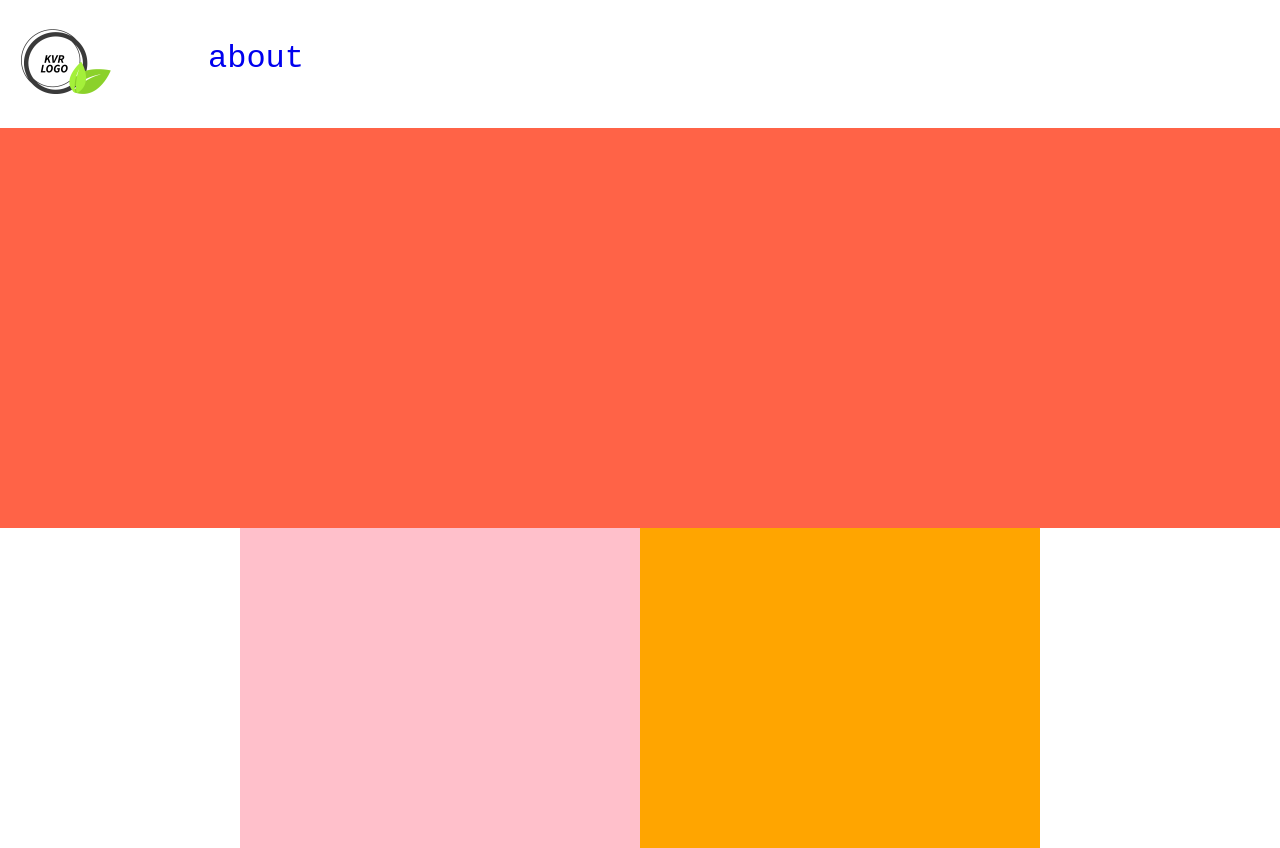
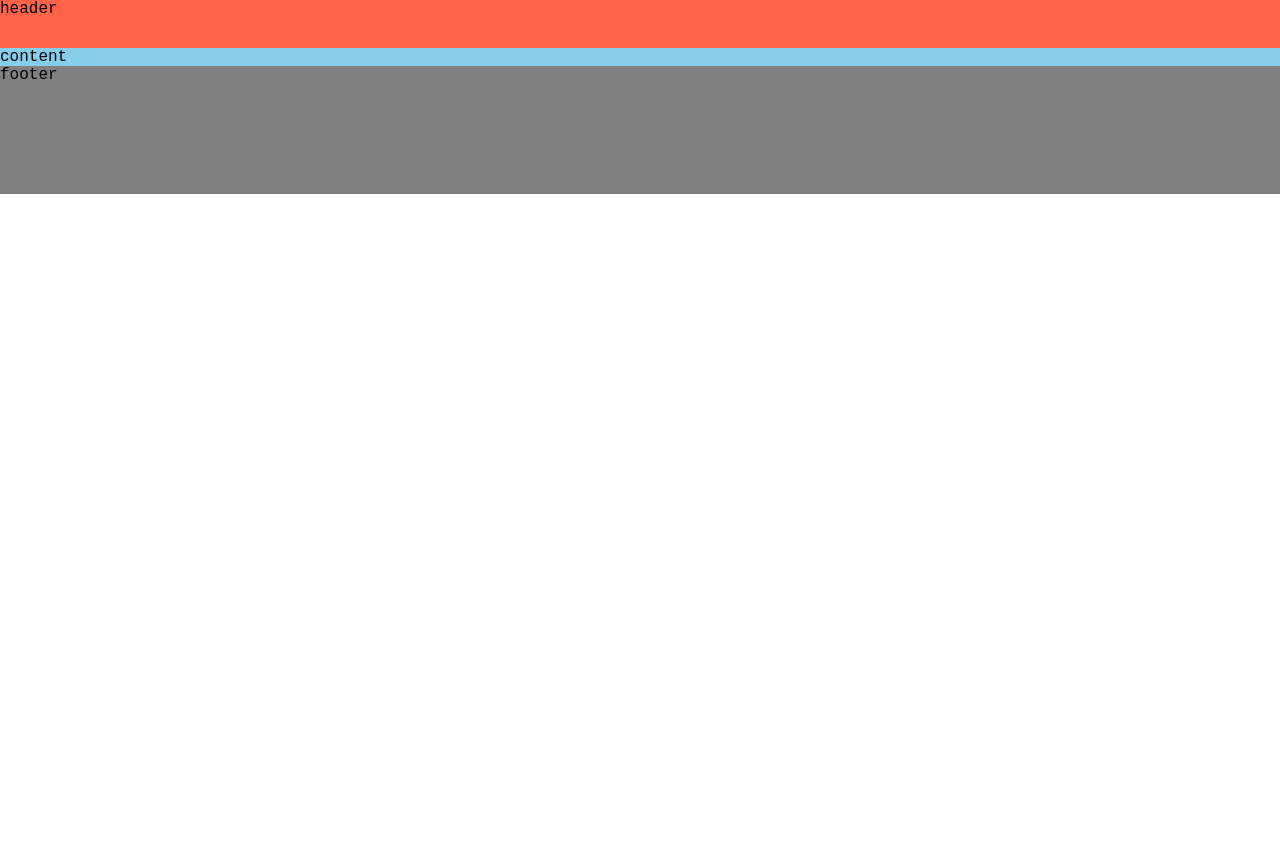
Before and after one commit to keigokudo/basic-webpage, a React (Create React App) app: page / in a window 1280 px wide. After the commit the page ends 800 px from the top, so only its background shows below. Built offline with nearby package versions, Linux system fonts and the light colour scheme.

Commit message:
swap template

```diff
--- a/src/components/pages/TopPage/index.js
+++ b/src/components/pages/TopPage/index.js
@@ -1,7 +1,6 @@
 import React, { Fragment } from 'react'
 
-import Header from '../../templates/Header'
-import InvertedTriangle from '../../templates/InvertedTriangle'
+import PageTemplate from '../../templates/PageTemplate'
 import Logo from '../../atoms/Logo'
 import Link from '../../atoms/Link'
 
@@ -12,12 +11,7 @@ const TopPage = () => {
   const SiteLogo = <Logo url={kvrLogo} altText={logoAltText} width="100" height="100" />
   const NavLink = <Link url="/about" name="about" />
 
-  return (
-    <Fragment>
-      <Header logo={SiteLogo} navLinks={NavLink} />
-      <InvertedTriangle />
-    </Fragment>
-  )
+  return <PageTemplate></PageTemplate>
 }
 
 export default TopPage
--- /dev/null
+++ b/src/components/templates/PageTemplate/index.js
@@ -0,0 +1,42 @@
+import React from 'react'
+import styled from 'styled-components'
+import PropTypes from 'prop-types'
+
+const Wrapper = styled.div`
+  display: flex;
+  flex-direction: column;
+  height: 100%;
+`
+
+const Header = styled.header`
+  height: 3rem;
+  width: 100%;
+  flex: 0 0 auto;
+  background: tomato;
+`
+
+const Content = styled.section`
+  width: 100%;
+  flex: 1 0 auto;
+  background: skyblue;
+`
+const Footer = styled.footer`
+  height: 8rem;
+  width: 100%;
+  flex: 0 0 auto;
+  background: grey;
+`
+
+const PageTemplate = (props) => {
+  return (
+    <Wrapper>
+      <Header>header</Header>
+      <Content>content</Content>
+      <Footer>footer</Footer>
+    </Wrapper>
+  )
+}
+
+PageTemplate.propType = {}
+
+export default PageTemplate
```
